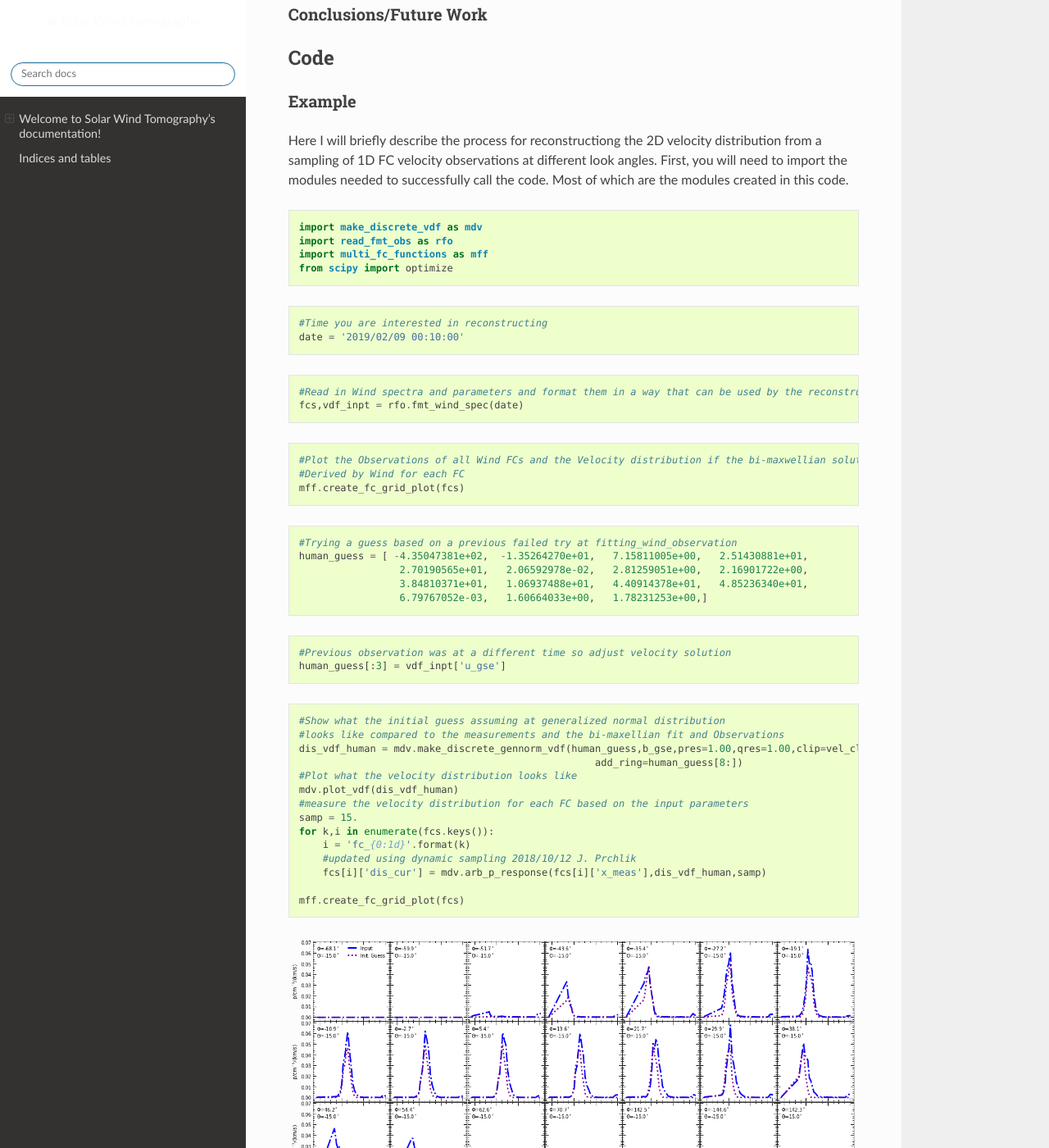
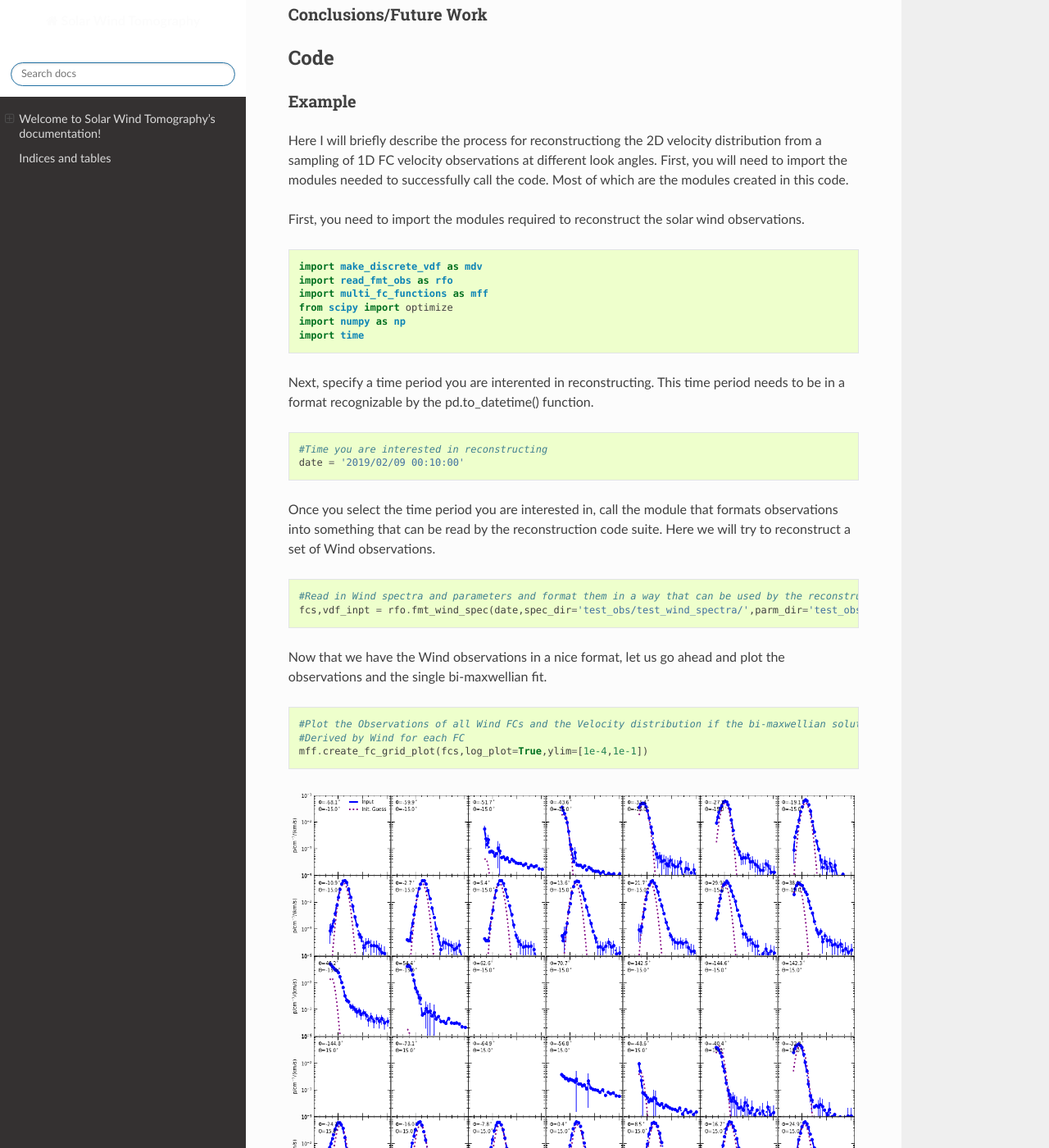
Before and after one commit to jprchlik/faraday_cup_int, a Sphinx documentation site: the page built from docs/index.rst, in a window 1280 px wide and 1400 px high, scrolled down 399 px. Shown: the whole window at 82% size. Built offline with Sphinx 7.4.7 and the Read the Docs theme 2.0.0, drawn with Linux system fonts in a browser that asks for light colours; formulas are drawn with MathJax 3; pages that are not in the unit, such as notebooks, are missing from menus; some of the changed text lies outside the part shown.

Commit message:
Updated to documentation

```diff
--- a/docs/index.rst
+++ b/docs/index.rst
@@ -36,13 +36,20 @@
 Here I will briefly describe the process for reconstructiong the 2D velocity distribution from a sampling of 1D FC velocity observations at different look angles.
 First, you will need to import the modules needed to successfully call the code. Most of which are the modules created in this code.
 
+First, you need to import the modules required to reconstruct the solar wind observations.
+
 .. code-block:: python
 
     import make_discrete_vdf as mdv
     import read_fmt_obs as rfo
     import multi_fc_functions as mff
     from scipy import optimize
+    import numpy as np
+    import time
 
+
+Next, specify a time period you are interented in reconstructing.
+This time period needs to be in a format recognizable by the pd.to_datetime() function.
 
 .. code-block:: python
 
@@ -50,31 +57,53 @@
     date = '2019/02/09 00:10:00'
 
 
+Once you select the time period you are interested in,
+call the module that formats observations into something that can be read by the reconstruction code suite.
+Here we will try to reconstruct a set of Wind observations.
+
 .. code-block:: python
 
     #Read in Wind spectra and parameters and format them in a way that can be used by the reconstruction program
-    fcs,vdf_inpt = rfo.fmt_wind_spec(date)
+    fcs,vdf_inpt = rfo.fmt_wind_spec(date,spec_dir='test_obs/test_wind_spectra/',parm_dir='test_obs/test_wind_spectra/')
 
+
+Now that we have the Wind observations in a nice format,
+let us go ahead and plot the observations and the single bi-maxwellian fit.
 
 .. code-block:: python
 
     #Plot the Observations of all Wind FCs and the Velocity distribution if the bi-maxwellian solution
     #Derived by Wind for each FC
-    mff.create_fc_grid_plot(fcs)
+    mff.create_fc_grid_plot(fcs,log_plot=True,ylim=[1e-4,1e-1])
+
+.. image:: _static/fc_measurements_before_model.png
+   :alt: FC Obs. Plot
+   :align: center
+   :scale: 60%
+
+It is apparent that the bi-maxwellian leaves something to be desired,
+so let us try a different model of the solar wind.
+Specifically, let us use a Generalized Normal Distribution with a secondary peak.
 
 .. code-block:: python
 
-    #Trying a guess based on a previous failed try at fitting_wind_observation
+    #Trying a guess based on a previous failed try at fitting a Wind observation
     human_guess = [ -4.35047381e+02,  -1.35264270e+01,   7.15811005e+00,   2.51430881e+01,
                      2.70190565e+01,   2.06592978e-02,   2.81259051e+00,   2.16901722e+00,
                      3.84810371e+01,   1.06937488e+01,   4.40914378e+01,   4.85236340e+01,
                      6.79767052e-03,   1.60664033e+00,   1.78231253e+00,]
 
 
+The first three parameters are the
+
 .. code-block:: python
 
     #Previous observation was at a different time so adjust velocity solution
     human_guess[:3] = vdf_inpt['u_gse']
+    #Get magnetic fields from Wind CDF file that is stored in the vdf dictionary
+    b_gse = vdf_inpt['b_gse']
+    #Set the size of the VDF solution
+    vel_clip = 200. #km/s
 
 
 .. code-block:: python
@@ -85,6 +114,15 @@
                                                       add_ring=human_guess[8:])
     #Plot what the velocity distribution looks like
     mdv.plot_vdf(dis_vdf_human)
+
+.. image:: _static/fc_p_distribution_init_guess.png
+   :alt: FC Obs. Plot
+   :align: center
+   :scale: 100%
+
+
+.. code-block:: python
+
     #measure the velocity distribution for each FC based on the input parameters
     samp = 15.
     for k,i in enumerate(fcs.keys()):
@@ -92,12 +130,14 @@
         #updated using dynamic sampling 2018/10/12 J. Prchlik
         fcs[i]['dis_cur'] = mdv.arb_p_response(fcs[i]['x_meas'],dis_vdf_human,samp)
 
-    mff.create_fc_grid_plot(fcs)
+    #Plot the measurements with the initial guess overplotted
+    mff.create_fc_grid_plot(fcs,log_plot=True,ylim=[1e-4,1e-1])
 
-.. image:: _static/fc_measurements_before_model.png
+.. image:: _static/fc_measurements_init_guess.png
    :alt: FC Obs. Plot
    :align: center
    :scale: 60%
+
 
 .. code-block:: python
 
@@ -111,9 +151,19 @@
                                 options={'xtol':1e-2,'ftol':1e-2,'disp':True,'maxiter':max_try,'maxfev':max_try})
     x2 = time.time()
 
+Optimization terminated successfully.
+Current function value: 0.009594
+Iterations: 3610
+Function evaluations: 4737
+
 .. code-block:: python
+
     #Total run time until convergence
     print('Total Run Time {0:7.1f} min'.format((x2-x1)/60.))
+
+
+Total Run Time   652.0 min
+
 
 .. code-block:: python
 
@@ -139,8 +189,8 @@
 
 .. code-block:: python
 
-    #Visually compare the best fit velocity solution (Best MC), the bi-maxwell (Init. Guess), and the observations (Input)
-    mff.create_fc_grid_plot(fcs)
+    #Visually compare the best fit velocity solution (Best Mod.), the bi-maxwellian (Init. Guess), and the observations (Input)
+    mff.create_fc_grid_plot(fcs,log_plot=True,ylim=[1e-4,1e-1])
 
 
 .. image:: _static/fc_measurements.png
```
Also changed, not shown: docs/_static/fc_measurements.png, docs/_static/fc_measurements_before_model.png, docs/_static/fc_measurements_init_guess.png (added), docs/_static/fc_p_distribution_init_guess.png (added).
